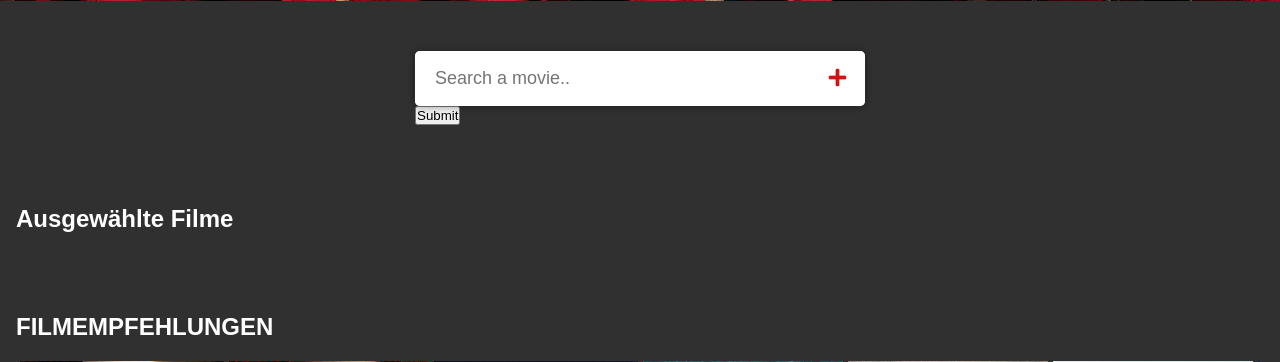
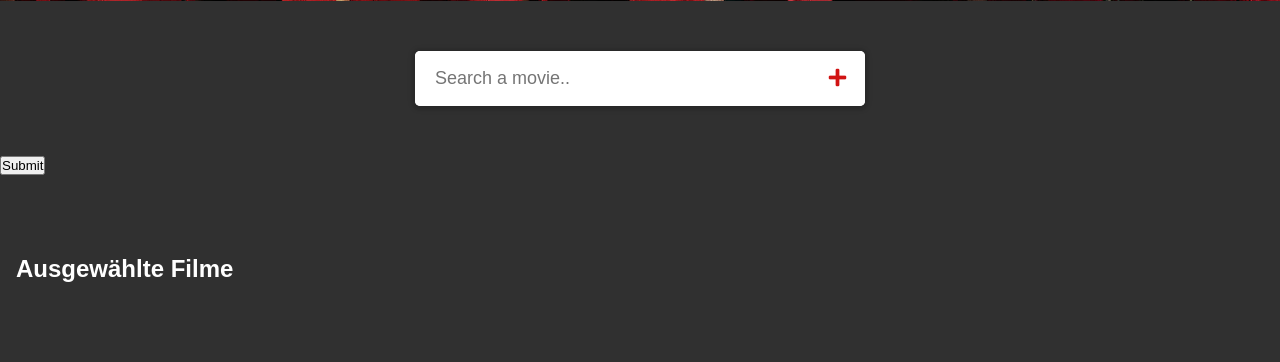
Before and after one commit to HS-KrE-ON/RS, a Flask app: page / in a window 1280 px wide. Shown: the part 447-809 px from the top of the page. Run offline with Flask 2, Linux system fonts and the light colour scheme; some libraries are stand-ins or nearby versions.

Commit message:
add submit button and formatiing

```diff
--- a/templates/index.html
+++ b/templates/index.html
@@ -1,5 +1,6 @@
 <!DOCTYPE html>
 <html lang="de">
+
 <head>
     <meta charset="UTF-8">
     <meta http-equiv="X-UA-Compatible" content="IE=edge">
@@ -7,13 +8,16 @@
     <title>Netflix</title>
     <link rel="stylesheet" href="static/styles.css" />
     <meta name="viewport" content="width=device-width, initial-scale=1.0">
-    <link rel="stylesheet" href="https://cdnjs.cloudflare.com/ajax/libs/font-awesome/5.15.3/css/all.min.css"/>
+    <link rel="stylesheet" href="https://cdnjs.cloudflare.com/ajax/libs/font-awesome/5.15.3/css/all.min.css" />
 </head>
+
 <body>
 
     <div class="navbar" id="nav">
-        <img src="https://upload.wikimedia.org/wikipedia/commons/thumb/7/7a/Logonetflix.png/800px-Logonetflix.png?20170904093427" alt="" class="nav__logo">
-        <img src="https://upload.wikimedia.org/wikipedia/commons/0/0b/Netflix-avatar.png?20201013161117" alt="" class="nav__avatar">
+        <img src="https://upload.wikimedia.org/wikipedia/commons/thumb/7/7a/Logonetflix.png/800px-Logonetflix.png?20170904093427"
+            alt="" class="nav__logo">
+        <img src="https://upload.wikimedia.org/wikipedia/commons/0/0b/Netflix-avatar.png?20201013161117" alt=""
+            class="nav__avatar">
     </div>
 
     <div class="banner">
@@ -31,7 +35,9 @@
             </div>
             <div class="icon"><i class="fas fa-plus"></i></div>
         </div>
-        <button class="submit">Submit</button></div>
+    </div>
+
+    <div class="smmovies"><button class="submit">Submit</button></div>
     </div>
 
     <div class="row">
@@ -60,4 +66,5 @@
         <py-script src="rs/system.py"></py-script>
     </div> -->
 </body>
+
 </html>
```
Lines whose indentation alone changed are shown as unchanged.
